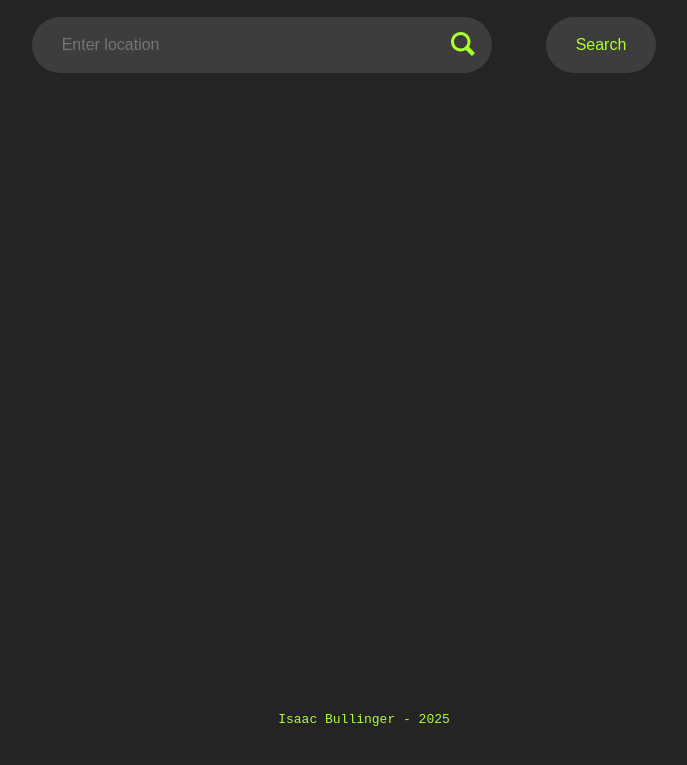
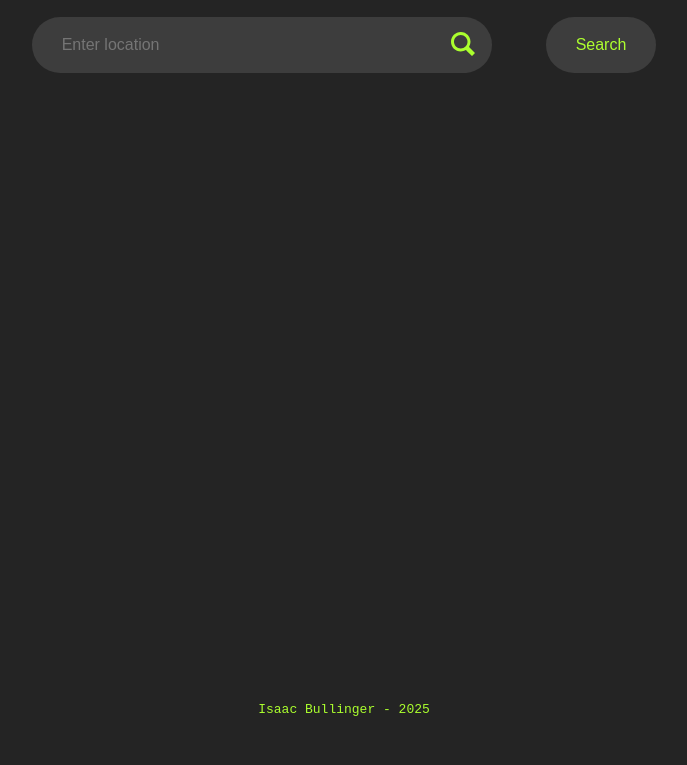
Before and after one commit to isaacBullinger/Weather_Forecast, a plain HTML site: page index.html in a window 1280 px wide. Shown: the part 53-818 px from the top of the page, without its empty margins (296-983 px from the left). Drawn offline with nearby package versions, Linux system fonts and the light colour scheme.

Commit message:
Adjusted footer to bottom of page.

```diff
--- a/index.html
+++ b/index.html
@@ -10,6 +10,8 @@
     <header>
         <h1>Weather Forecast</h1>
     </header>
+
+    <div class="page-container">
 
         <main>
             <div class="search-container">
@@ -25,6 +27,8 @@
             <p>Isaac Bullinger - 2025</p>
         </footer>
 
+    </div>
+
     <!-- Import day.js -->
     <script src="https://cdn.jsdelivr.net/npm/dayjs@1.10.7/dayjs.min.js"></script>
     <!-- Link JavaScript -->
--- a/styles.css
+++ b/styles.css
@@ -1,11 +1,10 @@
-body {
-    height: 100%;
+html, body {
     margin: 0;
     padding: 0;
     background-color: #242424;
     font-family: monospace;
     color: #abff2e;
-    min-height: 100vh;
+    box-sizing: border-box;
 }
 
 h1 {
@@ -25,9 +24,14 @@ header {
     margin: 20px 0;
 }
 
+.page-container {
+    display: flex;
+    flex-direction: column;
+    min-height: 90vh;
+}
+
 main {
-    display: flex;
-    justify-content: center;
+    justify-content: flex-start;
     flex-direction: column;
     flex: 1;
 }
@@ -114,11 +118,7 @@ input:not(:placeholder-shown) {
 }
 
 footer {
-    position: absolute;
-    bottom: 0;
-    left: 0;
-    width: 100%;
     display: flex;
     justify-content: center;
-    margin: 20px 20px;
+    padding: 20px;
 }
```
Lines whose indentation alone changed are shown as unchanged.
